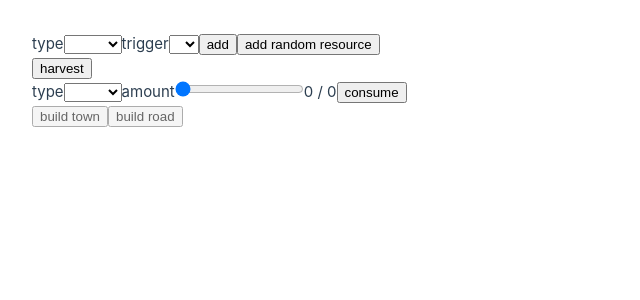
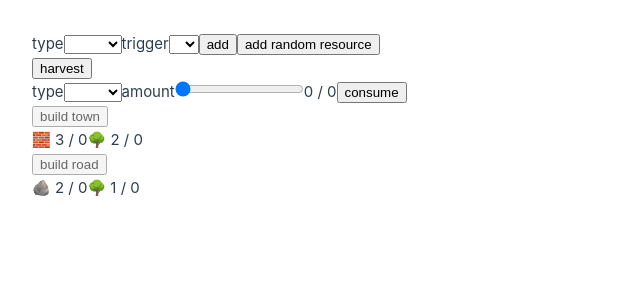
Before and after one commit to Ragnar-Oock/colon, a Vue app: page / in a window 1280 px wide. Shown: the top 300 px of the page, without its empty margins (0-640 px from the left). Built offline with nearby package versions, Linux system fonts and the light colour scheme.

Commit message:
feat: show cost of building

```diff
--- a/src/components/add-building.vue
+++ b/src/components/add-building.vue
@@ -20,14 +20,25 @@ function build() {
 	buildingStore.build(buildingType);
 }
 
+
 </script>
 
 <template>
-<button
-		type="button"
-		:aria-disabled="!canBuild"
-		@click="build"
->build {{buildingType.name}}</button>
+<div>
+	<button
+			type="button"
+			:aria-disabled="!canBuild"
+			@click="build"
+	>build {{buildingType.name}}</button>
+	<div class="requirements">
+		<span
+				class="requirement"
+				v-for="(amount, type) in buildingType.cost"
+				:key="type"
+				:title="`${amount} ${type}`"
+		>{{getResourceIcon(type)}} {{amount}} / {{resourceStore.availability[type]}}</span>
+	</div>
+</div>
 </template>
 
 <style scoped>
```
